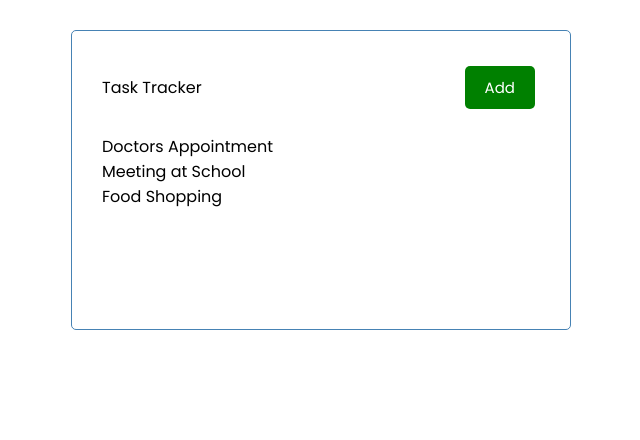
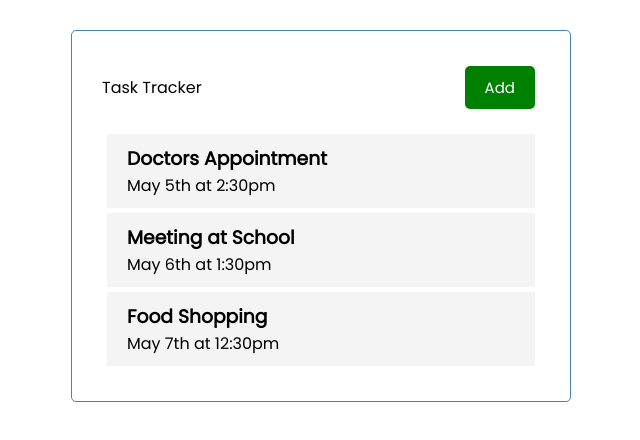
Before and after one commit to AVu120/angular-to-do-list, an Angular app: page / in a window 1280 px wide. Shown: the top 440 px of the page, without its empty margins (319-959 px from the left). Built offline with nearby package versions, Linux system fonts and the light colour scheme.

Commit message:
add draft task-item component.

```diff
--- a/src/app/components/task-item/task-item.component.html
+++ b/src/app/components/task-item/task-item.component.html
@@ -1 +1,4 @@
-<p>task-item works!</p>
+<div class="task">
+  <h3>{{ task.text }}</h3>
+  <p>{{task.day}}</p>
+</div>
--- a/src/app/components/task-item/task-item.component.scss
+++ b/src/app/components/task-item/task-item.component.scss
@@ -0,0 +1,16 @@
+.task {
+  background: #f4f4f4;
+  margin: 5px;
+  padding: 10px 20px;
+  cursor: pointer;
+}
+
+.task.reminder {
+  border-left: 5px solid green;
+}
+
+.task h3 {
+  display: flex;
+  align-items: center;
+  justify-content: space-between;
+}
--- a/src/app/components/task-item/task-item.component.ts
+++ b/src/app/components/task-item/task-item.component.ts
@@ -1,4 +1,5 @@
-import { Component, OnInit } from '@angular/core';
+import { Component, OnInit, Input } from '@angular/core';
+import { Task } from 'src/app/Task';
 
 @Component({
   selector: 'app-task-item',
@@ -6,6 +7,7 @@
   styleUrls: ['./task-item.component.scss']
 })
 export class TaskItemComponent implements OnInit {
+  @Input() task!: Task;
 
   constructor() { }
 
--- a/src/app/components/tasks/tasks.component.html
+++ b/src/app/components/tasks/tasks.component.html
@@ -1 +1 @@
-<p *ngFor="let task of tasks">{{ task.text }}</p>
+<app-task-item *ngFor="let task of tasks" [task]="task"></app-task-item>
```
